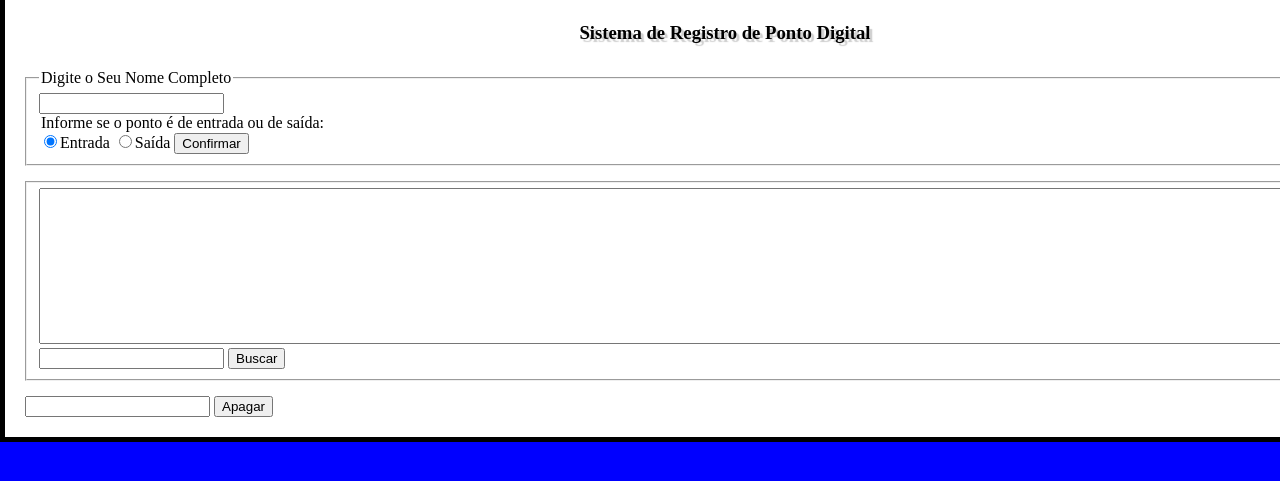
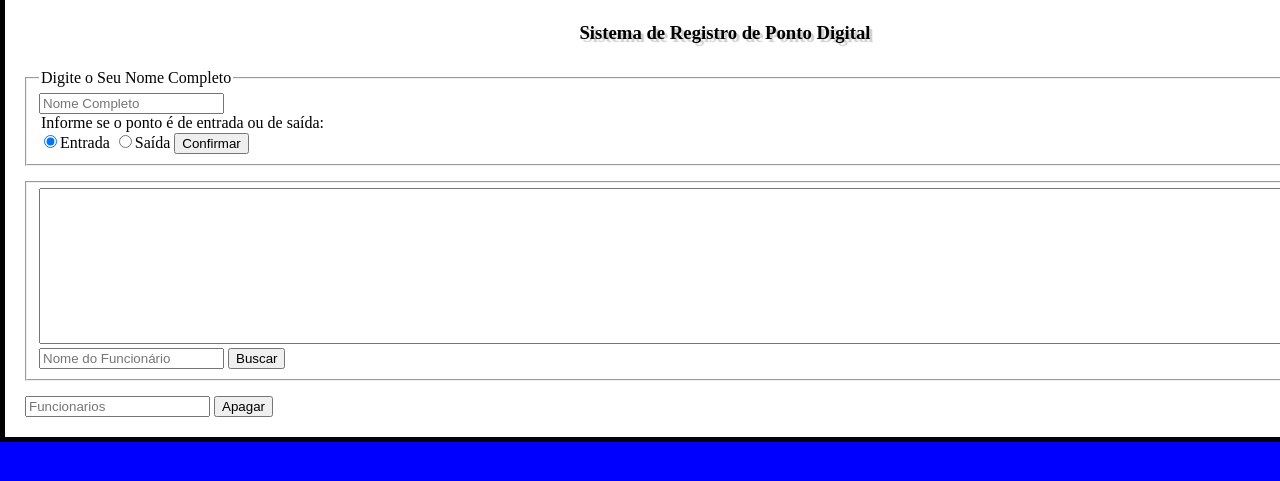
Before and after one commit to zdezucco/Ponto-Digital, a plain HTML site: page index.html in a window 1280 px wide. Shown: the part 85-566 px from the top of the page. Drawn offline with Linux system fonts and the light colour scheme.

Commit message:
FUNCIONAMENTO PRONTO
TODA SINTAXE OKAY E FUNCIONAMENTO EM DIA, HORA DE MEXER NA ESTÉTICA!

```diff
--- a/index.html
+++ b/index.html
@@ -13,7 +13,7 @@
     </div>
     <fieldset>
         <legend>Digite o Seu Nome Completo</legend>
-        <label><input type="text" id="nome.funcionario" name="nome"></label>
+        <label><input type="text" id="nome.funcionario" name="nome" placeholder="Nome Completo"></label>
         <legend>Informe se o ponto é de entrada ou de saída:</legend>
         <label><input type="radio" id="btn.entrada" name="entrada-saida" value="Entrada" checked>Entrada</label>
         <label><input type="radio" id="btn.saida" name="entrada-saida" value="Saída">Saída</label>
@@ -23,12 +23,12 @@
     <fieldset>
         <textarea id="busca" cols="185" rows="10"></textarea>
         <div>
-            <label><input type="text" id="id.busca" name="name"></label>
+            <label><input type="text" id="id.busca" name="name" placeholder="Nome do Funcionário"></label>
             <label><button onclick="getPonto()">Buscar</button></label>
         </div>
     </fieldset>
 
-    <input type="text" id="Chave" name="ChaveApagar">
+    <input type="text" id="Chave" name="ChaveApagar" placeholder="Funcionarios">
     <button onclick="deleteJSON()">Apagar</button>
 
 </head>
@@ -97,15 +97,17 @@
             if(name == ""){
                 document.getElementById("busca").value = "INFORME O NOME DE UM FUNCIONÁRIO NO CAMPO DE BUSCA!!";
             }else{
+                let achou = false;
                 for (let i = 0; i < listaFuncionarios.length; i++){
                     if((Object.values(obj)[i].Nome) == name ){
                         document.getElementById("busca").value =
                             document.getElementById("busca").value +
                             "Nome: " + Object.values(obj)[i].Nome + " | Ponto: " + Object.values(obj)[i].Ponto + " | Data: " + Object.values(obj)[i].Dia + " - Hora: " + Object.values(obj)[i].Hora + "\n";
+                            achou = true;
                     }
-                    /*if(name  Object.values(obj)[i].Nome){
-                                document.getElementById("busca").value = "INFORME O NOME DE UM FUNCIONÁRIO NO CAMPO DE BUSCA!!";
-                    }*/
+                }
+                if(!achou){
+                    document.getElementById("busca").value = "INFORME O NOME VÁLIDO NO CAMPO DE BUSCA!!";
                 }
             }
             console.log(name);
```
